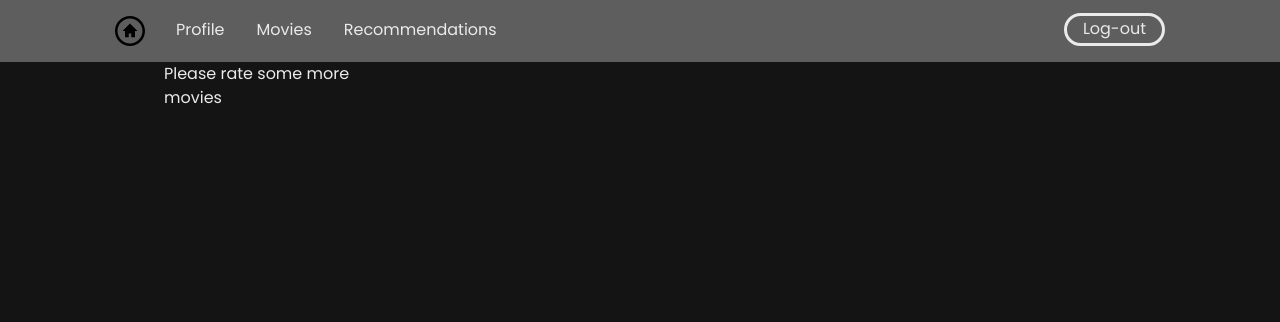
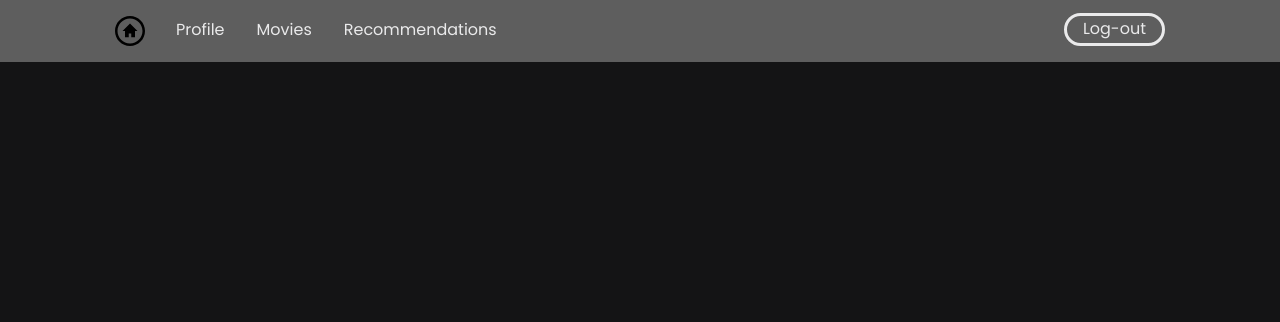
Before and after one commit to Saleh-Lootah/Curatorem, a Flask app: page /recommendations in a window 1280 px wide. Shown: the top 322 px of the page. Run offline with Flask 2, Linux system fonts and the light colour scheme; the visitor is signed in with stand-in values (Sample User, id 1); data comes from the database, SQL or seed files in the repository; data that the repository does not hold is empty; some libraries are stand-ins or nearby versions.

Commit message:
Reverted no movies recommendations message

```diff
--- a/website/templates/recs.html
+++ b/website/templates/recs.html
@@ -3,9 +3,6 @@
 {% block content %}
 
   <section class="movies">
-    {% if recs == [] or [''] %}
-      <p>Please rate some more movies</p>
-    {% endif %}
     {% for title, id in recs: %}
     <div class="movie-card">
       <blockquote>{{ title }}</blockquote>
```
